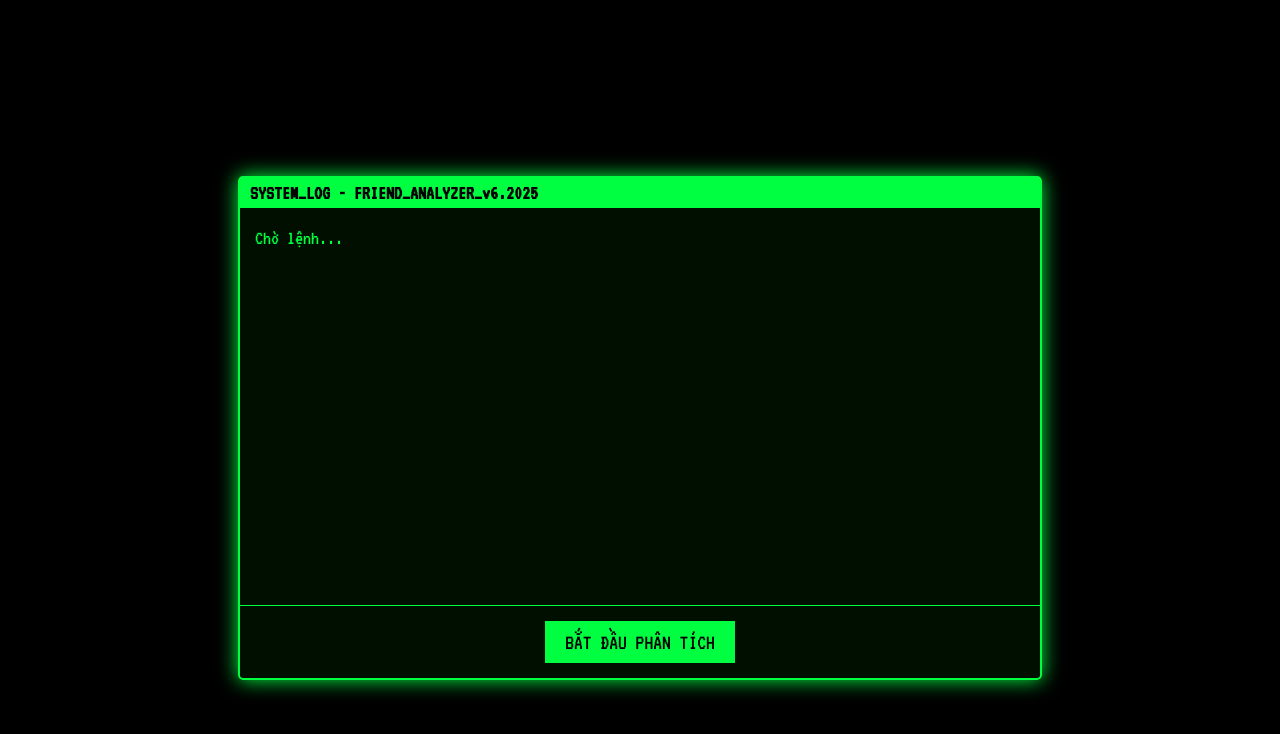
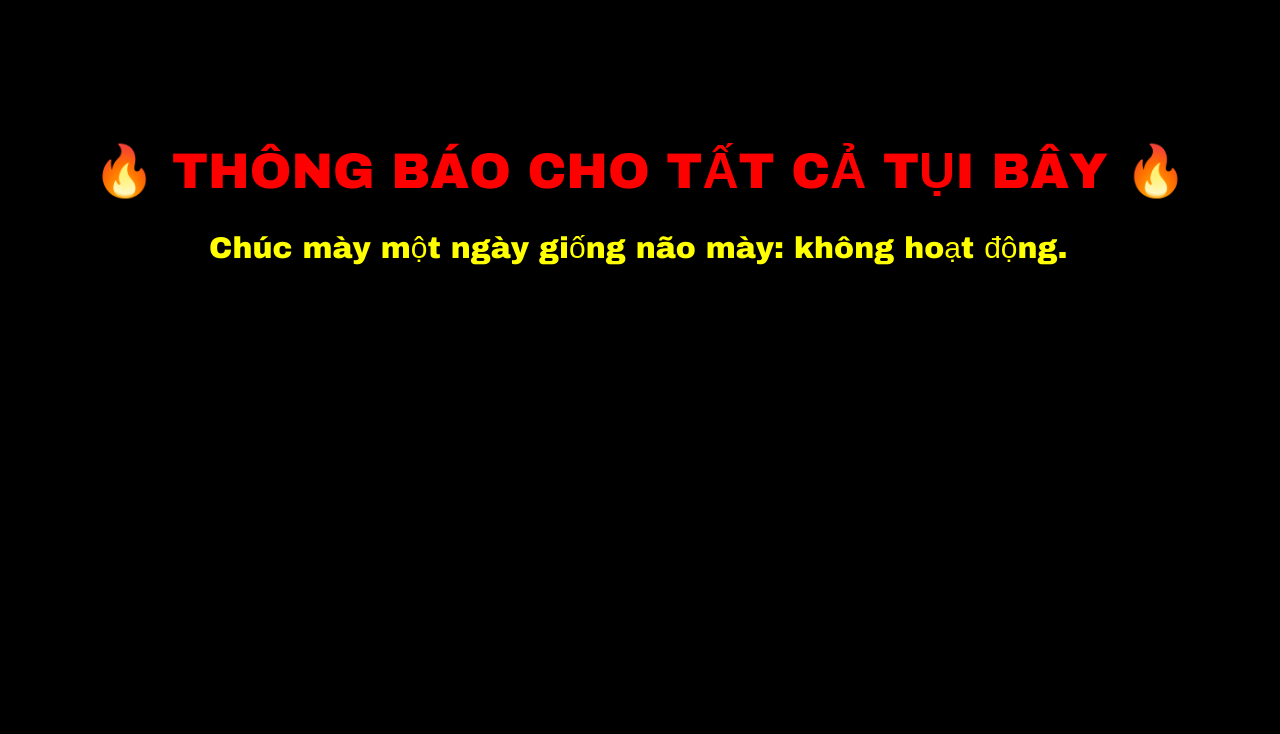
Before and after one commit to kindcora/troll, a plain HTML site: page index.html in a window 1280 px wide. Drawn offline with Linux system fonts and the light colour scheme.

Commit message:
Add files via upload

```diff
--- a/index.html
+++ b/index.html
@@ -1,164 +1,64 @@
 <!DOCTYPE html>
-<html lang="vi">
+<html>
 <head>
-    <meta charset="UTF-8">
-    <meta name="viewport" content="width=device-width, initial-scale=1.0">
-    <title>Hệ Thống Phân Tích Bạn Bè</title>
+  <title>Tụi Bây Nghe Nè!</title>
   <style>
-        /* CSS để tạo giao diện kiểu Terminal "hacker" */
-        @import url('https://fonts.googleapis.com/css2?family=VT323&display=swap');
-
     body {
-            background-color: #000000;
-            color: #00FF41;
-            font-family: 'VT323', monospace;
-            font-size: 20px;
-            display: flex;
-            justify-content: center;
-            align-items: center;
-            min-height: 100vh;
-            padding: 20px;
+      background-color: black;
+      color: red;
+      font-family: 'Arial Black', sans-serif;
+      text-align: center;
+      padding-top: 100px;
     }
-
-        .console {
-            width: 90%;
-            max-width: 800px;
-            height: 500px;
-            border: 2px solid #00FF41;
-            border-radius: 5px;
-            background-color: rgba(0, 20, 0, 0.75);
-            box-shadow: 0 0 20px #00FF41;
-            display: flex;
-            flex-direction: column;
+    h1 {
+      font-size: 50px;
+      margin-bottom: 30px;
     }
-
-        .console-header {
-            background-color: #00FF41;
-            color: #000000;
-            padding: 5px 10px;
-            font-weight: bold;
+    #insult {
+      font-size: 30px;
+      color: yellow;
+      margin: 20px;
+      animation: shake 0.3s infinite;
     }
-
-        #log {
-            flex-grow: 1;
-            padding: 15px;
-            overflow-y: auto;
-            white-space: pre-wrap; /* Để xuống dòng tự động */
-            line-height: 1.5;
-        }
-
-        /* Con trỏ nhấp nháy */
-        .cursor {
-            display: inline-block;
-            background-color: #00FF41;
-            width: 10px;
-            animation: blink 1s step-end infinite;
-        }
-
-        @keyframes blink {
-            from, to { background-color: transparent }
-            50% { background-color: #00FF41; }
-        }
-
-        .button-container {
-            padding: 15px;
-            text-align: center;
-            border-top: 1px solid #00FF41;
-        }
-
-        #startButton {
-            background-color: #00FF41;
-            color: #000000;
-            border: none;
-            padding: 10px 20px;
-            font-family: 'VT323', monospace;
-            font-size: 22px;
-            cursor: pointer;
-            transition: all 0.2s;
-        }
-
-        #startButton:hover {
-            box-shadow: 0 0 15px #00FF41;
-        }
-
-        #startButton:disabled {
-            background-color: #333;
-            color: #555;
-            cursor: not-allowed;
-        }
-
-        /* Màu cho kết quả cuối cùng */
-        .result {
-            color: #FF4136; /* Màu đỏ để cảnh báo */
-            font-weight: bold;
+    @keyframes shake {
+      0% { transform: translate(2px, 1px); }
+      25% { transform: translate(-1px, 2px); }
+      50% { transform: translate(2px, -1px); }
+      75% { transform: translate(-2px, 1px); }
+      100% { transform: translate(1px, -2px); }
     }
   </style>
 </head>
 <body>
 
-    <div class="console">
-        <div class="console-header">SYSTEM_LOG - FRIEND_ANALYZER_v6.2025</div>
-        <div id="log">Chờ lệnh...<span class="cursor"></span></div>
-        <div class="button-container">
-            <button id="startButton">BẮT ĐẦU PHÂN TÍCH</button>
-        </div>
-    </div>
+  <h1>🔥 THÔNG BÁO CHO TẤT CẢ TỤI BÂY 🔥</h1>
+
+  <div id="insult">Đọc kỹ nè, lũ không có giá trị xã hội!</div>
+
+  <audio autoplay loop>
+    <source src="https://www.myinstants.com/media/sounds/trololo.mp3" type="audio/mp3">
+    Trình duyệt của mày còn ngu hơn mày nữa, không hỗ trợ nhạc troll.
+  </audio>
 
   <script>
-        // --- JavaScript để điều khiển quá trình ---
-
-        const startButton = document.getElementById('startButton');
-        const log = document.getElementById('log');
-        const cursor = '<span class="cursor"></span>';
-
-        // Danh sách các bước trong quá trình
-        const processSteps = [
-            'Khởi động hệ thống phân tích...',
-            'Đang kết nối với mẫu đối tượng... KẾT NỐI THÀNH CÔNG.',
-            'Quét võng mạc... Đã xác thực.',
-            'Phân tích cấu trúc ADN...',
-            'Phát hiện nồng độ "lươn lẹo" cao bất thường...',
-            'Truy cập kho dữ liệu "nhân phẩm"...',
-            '[CẢNH BÁO]: Hệ thống sắp quá tải vì dữ liệu "tấu hài"...',
-            'Đang đối chiếu với dữ liệu từ "vựa muối" Biển Chết...',
-            'Xử lý hoàn tất!'
+    const insults = [
+      "Mày không phải vấn đề – mày là TOÀN BỘ VẤN ĐỀ.",
+      "Sự tồn tại của mày là lý do người ngoài hành tinh chưa thèm ghé thăm Trái Đất.",
+      "Người ta sinh ra để sống, còn mày sinh ra để tao chửi.",
+      "Chúc mày một ngày giống não mày: không hoạt động.",
+      "Mày không ngu đâu, mày là đỉnh cao của ngu nâng cấp!",
+      "Nếu ai cũng vô dụng như mày, thế giới này cần reset.",
+      "Mày là lý do trong lớp phải có danh hiệu 'an ủi'.",
+      "Tao đang cố kiềm chế, nhưng mày cứ sống hoài làm tao khó chịu."
     ];
 
-        // Danh sách các kết quả ngẫu nhiên
-        const finalResults = [
-            'PHÂN TÍCH HOÀN TẤT: Đối tượng được phân loại là "Vũ Khí Gây Cười Hàng Loạt".\nMức độ nguy hiểm: Cao.\nKhuyến cáo: Giữ khoảng cách an toàn để không bị nhiễm "độ mặn".',
-            'KẾT QUẢ: 99% Tấu Hài, 1% Hơi Thở.\nNăng lực đặc biệt: Có khả năng làm sập một cuộc nói chuyện nghiêm túc trong 5 giây.',
-            'BÁO CÁO: Phát hiện lỗi logic nghiêm trọng trong hệ điều hành "Não.exe".\nGợi ý sửa lỗi: Khởi động lại bằng một giấc ngủ dài. Nếu không được, vui lòng không khởi động lại nữa.',
-            'ĐÁNH GIÁ: Chỉ số duyên dáng dưới mức có thể đo lường.\nKhả năng tương thích xã hội: Cao (với vai trò cây hài).',
-            'CẢNH BÁO AN NINH: Đối tượng có khả năng "hack" não người đối diện bằng những câu chuyện vô lý.\nBiện pháp phòng ngừa: Luôn bật "tường lửa" hoài nghi.'
-        ];
+    function updateInsult() {
+      const el = document.getElementById("insult");
+      const index = Math.floor(Math.random() * insults.length);
+      el.textContent = insults[index];
+    }
 
-        startButton.addEventListener('click', runAnalysis);
-
-        function runAnalysis() {
-            startButton.disabled = true;
-            log.innerHTML = ''; // Xóa log cũ
-            let currentDelay = 0;
-
-            // Hiển thị từng bước của quá trình
-            processSteps.forEach((step, index) => {
-                currentDelay += Math.random() * 500 + 500; // Thời gian chờ ngẫu nhiên từ 0.5s đến 1s
-                setTimeout(() => {
-                    log.innerHTML = log.innerHTML.replace(cursor, ''); // Xóa con trỏ cũ
-                    log.innerHTML += step + '\n' + cursor;
-                    log.scrollTop = log.scrollHeight; // Tự động cuộn xuống
-                }, currentDelay);
-            });
-
-            // Hiển thị kết quả cuối cùng sau khi hoàn tất quá trình
-            setTimeout(() => {
-                const randomResult = finalResults[Math.floor(Math.random() * finalResults.length)];
-                log.innerHTML = log.innerHTML.replace(cursor, '');
-                log.innerHTML += `\n<span class="result">${randomResult}</span>\n\nChờ lệnh tiếp theo...${cursor}`;
-                log.scrollTop = log.scrollHeight;
-                startButton.disabled = false; // Bật lại nút bấm
-            }, currentDelay + 1000); // Chờ 1 giây sau bước cuối cùng
-        }
+    setInterval(updateInsult, 4000); // đổi câu chửi mỗi 4s
   </script>
 
 </body>
```
Lines whose indentation alone changed are shown as unchanged.
